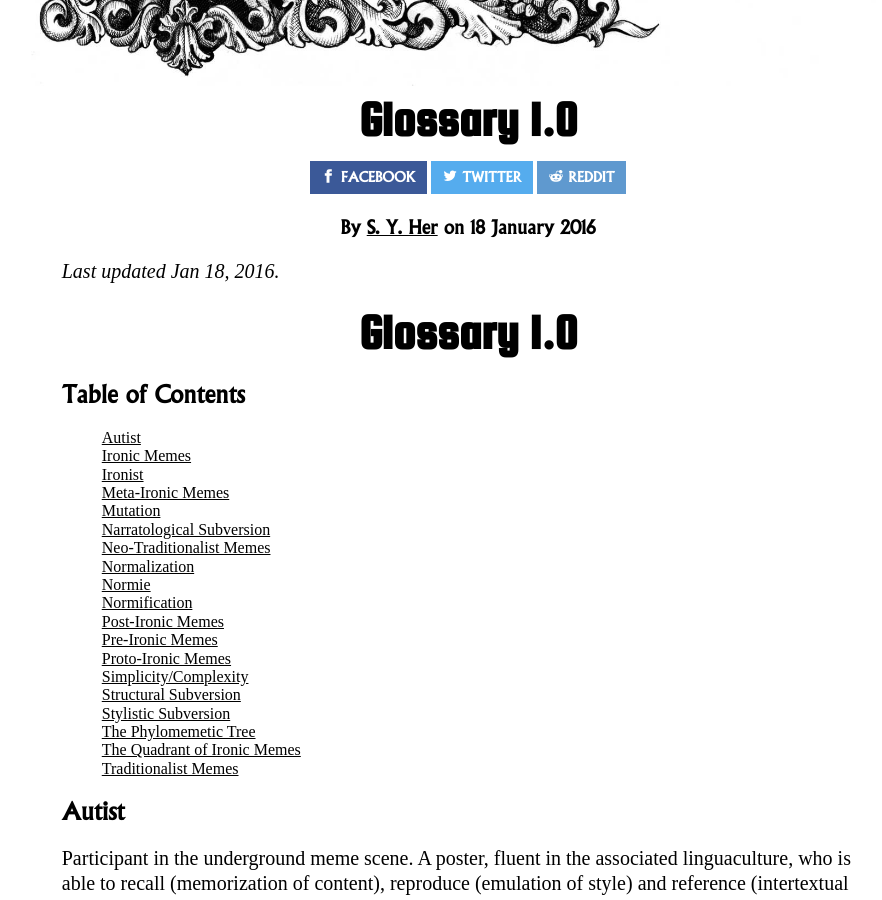
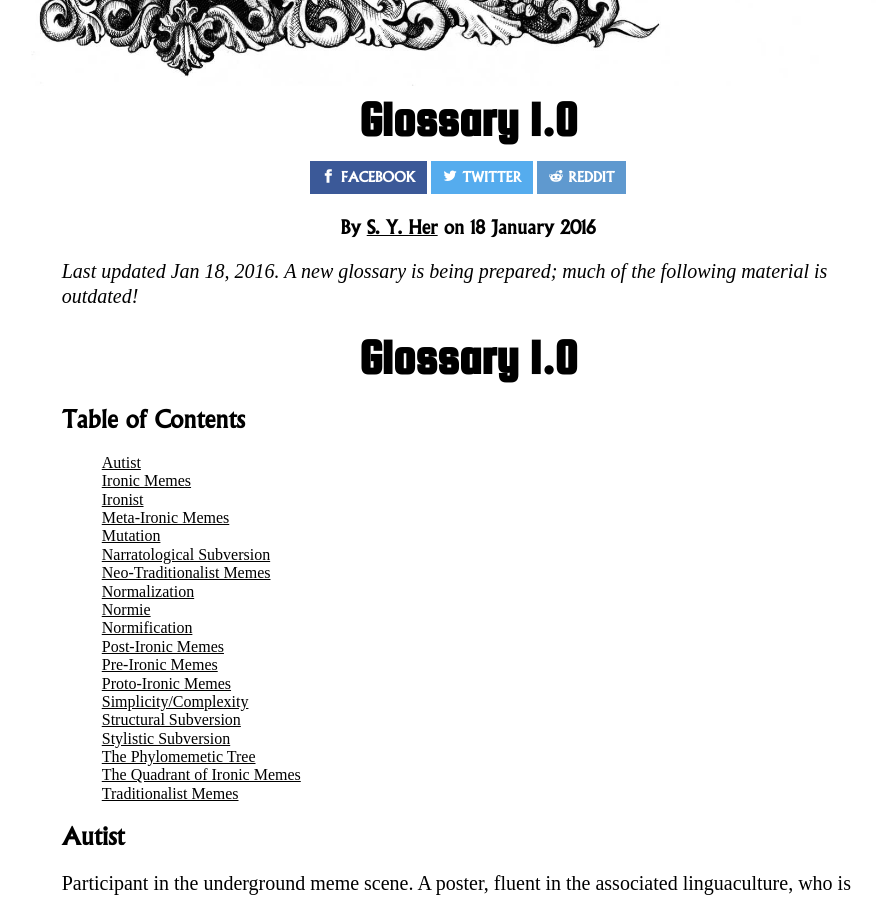
Before and after one commit to FraserThompson/PhilosophersMeme, a Jekyll site: the page built from _posts/2016-01-18-glossary-1-dot-0.markdown, in a window 1280 px wide and 900 px high, scrolled down 424 px. Shown: the whole window, without its empty margins (172-1054 px from the left). Built offline with Jekyll 4.4.1, drawn with Linux system fonts in a browser that asks for light colours; nearby versions of some CDN libraries; some web fonts are replaced; library files that are not in the unit come from our copies.

Commit message:
Updated Glossary 1 Dot 0

```diff
--- a/_posts/2016-01-18-glossary-1-dot-0.markdown
+++ b/_posts/2016-01-18-glossary-1-dot-0.markdown
@@ -5,7 +5,7 @@ author:
   display_name: S. Y. Her
 ---
 
-*Last updated Jan 18, 2016.*
+*Last updated Jan 18, 2016. A new glossary is being prepared; much of the following material is outdated!*
 
 <a name="Top"></a>
 <h1 class="glossary-heading">Glossary 1.0</h1>
```
